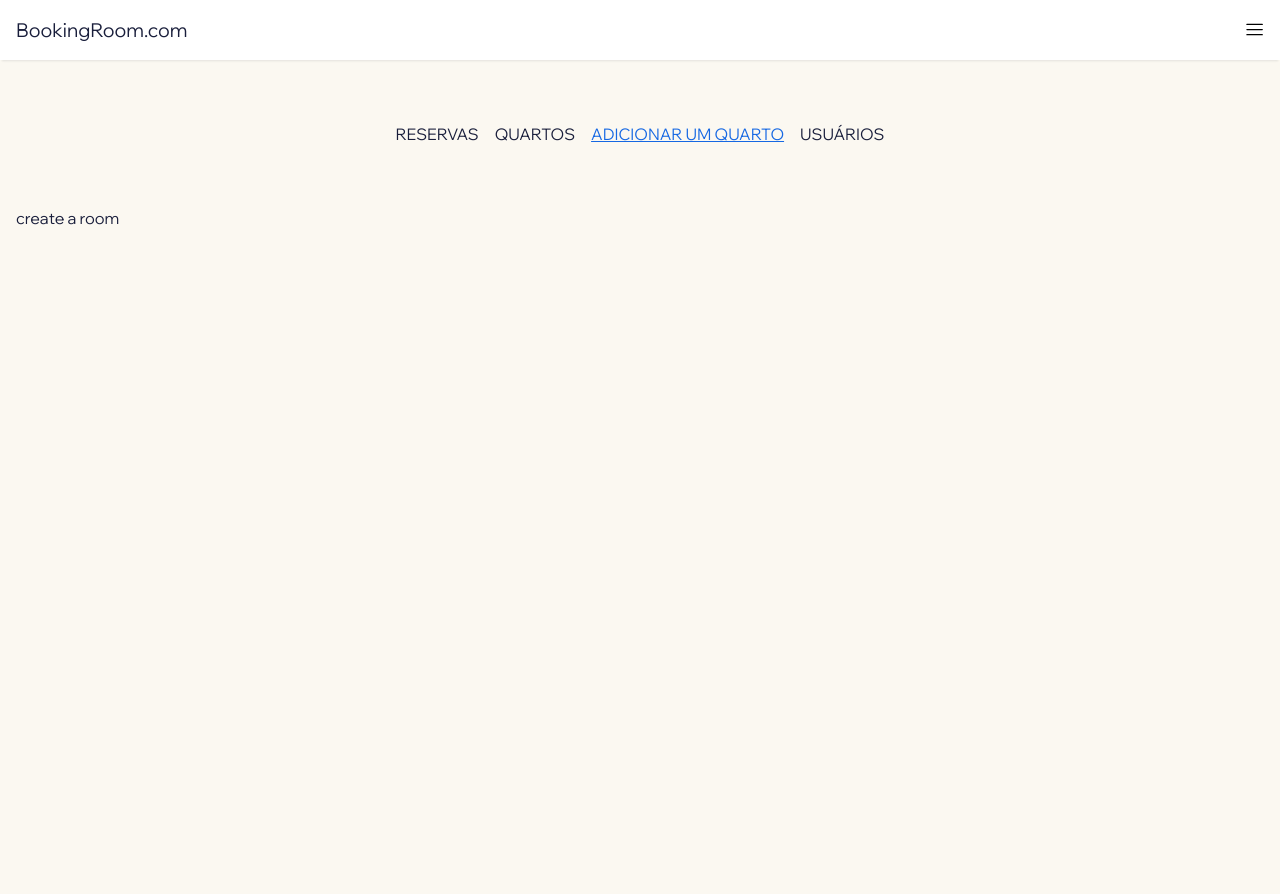
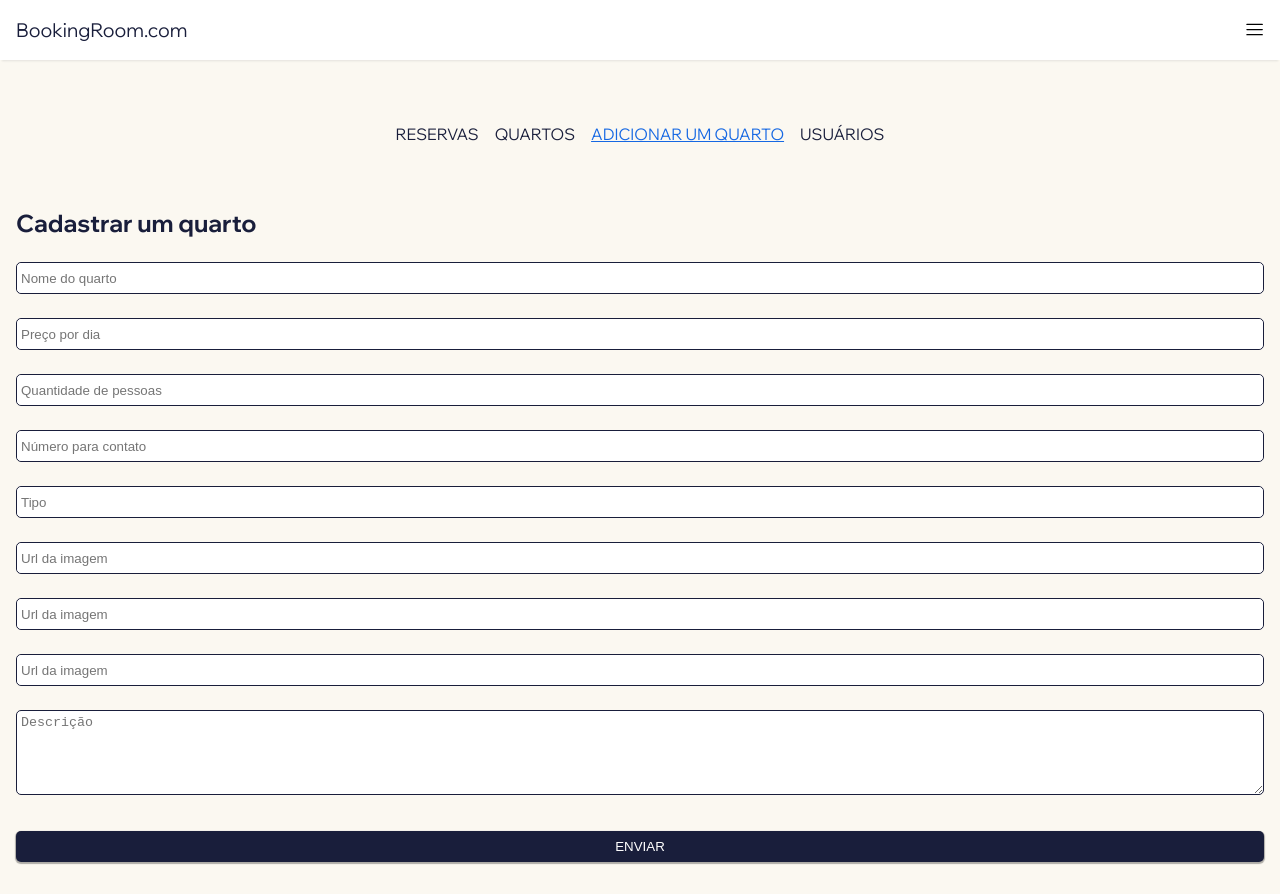
Before and after one commit to jessicasantosb/booking-room, a React (Vite) app: page /admin/createroom in a window 1280 px wide. Before the commit the page ends 800 px from the top, so only its background shows below. Built offline with nearby package versions, Linux system fonts and the light colour scheme.

Commit message:
feat: handle create a new room

```diff
--- a/src/contexts/AdminContext.jsx
+++ b/src/contexts/AdminContext.jsx
@@ -46,12 +46,24 @@ export function AdminProvider({ children }) {
     }
   };
 
+  const createRoom = async (newroom) => {
+    try {
+      setLoading(true);
+      await axios.post('/api/admin/createroom', newroom);
+      setLoading(false);
+    } catch (error) {
+      setError(true);
+      setLoading(false);
+    }
+  };
+
   return (
     <AdminContext.Provider
       value={{
         getAllBookings,
         getAllRooms,
         getAllUsers,
+        createRoom,
         allBookings,
         allRooms,
         allUsers,
--- a/src/pages/Admin/CreateRoom/index.jsx
+++ b/src/pages/Admin/CreateRoom/index.jsx
@@ -1,5 +1,121 @@
+import { useContext, useState } from 'react';
+import { useNavigate } from 'react-router-dom';
+import { AdminContext } from '../../../contexts/AdminContext';
+import Input from '../../../components/Input';
+import Loading from '../../../components/interfaces/Loading'
+import Error from '../../../components/interfaces/Error'
 import './index.scss';
 
 export default function CreateRoom() {
-  return <section>create a room</section>;
+  const [name, setName] = useState('');
+  const [rentPerDay, setRentPerDay] = useState('');
+  const [maxCount, setMaxCount] = useState('');
+  const [phoneNumber, setPhoneNumber] = useState('');
+  const [type, setType] = useState('');
+  const [imageurl1, setImageurl1] = useState('');
+  const [imageurl2, setImageurl2] = useState('');
+  const [imageurl3, setImageurl3] = useState('');
+  const [description, setDescription] = useState('');
+
+  const { createRoom, loading, error } = useContext(AdminContext);
+  const navigate = useNavigate();
+
+  const handleCreateRoom = (e) => {
+    e.preventDefault();
+
+    const newroom = {
+      name,
+      rentPerDay,
+      maxCount,
+      phoneNumber,
+      type,
+      imageurl1,
+      imageurl2,
+      imageurl3,
+      description,
+    };
+
+    createRoom(newroom);
+    navigate('/admin/rooms')
+  };
+
+  if (loading) return <Loading />
+
+  return (
+    <section className='createRoom'>
+      <h1>Cadastrar um quarto</h1>
+      {error && (
+        <Error error='Algo deu errado. Por favor, tente novamente mais tarde.' />
+      )}
+      <form onSubmit={handleCreateRoom} className='createRoom__form'>
+        <Input
+          placeholder='Nome do quarto'
+          type='text'
+          name={name}
+          value={name}
+          onChange={(e) => setName(e.target.value)}
+        />
+        <Input
+          placeholder='Preço por dia'
+          type='number'
+          name={rentPerDay}
+          value={rentPerDay}
+          onChange={(e) => setRentPerDay(e.target.value)}
+        />
+        <Input
+          placeholder='Quantidade de pessoas'
+          type='number'
+          name={maxCount}
+          value={maxCount}
+          onChange={(e) => setMaxCount(e.target.value)}
+        />
+        <Input
+          placeholder='Número para contato'
+          type='number'
+          name={phoneNumber}
+          value={phoneNumber}
+          onChange={(e) => setPhoneNumber(e.target.value)}
+        />
+        <Input
+          placeholder='Tipo'
+          type='text'
+          name={type}
+          value={type}
+          onChange={(e) => setType(e.target.value)}
+        />
+        <Input
+          placeholder='Url da imagem'
+          type='text'
+          name={imageurl1}
+          value={imageurl1}
+          onChange={(e) => setImageurl1(e.target.value)}
+        />
+        <Input
+          placeholder='Url da imagem'
+          type='text'
+          name={imageurl2}
+          value={imageurl2}
+          onChange={(e) => setImageurl2(e.target.value)}
+        />
+        <Input
+          placeholder='Url da imagem'
+          type='text'
+          name={imageurl3}
+          value={imageurl3}
+          onChange={(e) => setImageurl3(e.target.value)}
+        />
+        <textarea
+          className='createRoom__form--description'
+          placeholder='Descrição'
+          name={description}
+          value={description}
+          onChange={(e) => setDescription(e.target.value)}
+          rows='5'
+        ></textarea>
+        <button type='submit' className='button'>
+          Enviar
+        </button>
+      </form>
+    </section>
+  );
 }
--- a/src/pages/Admin/CreateRoom/index.scss
+++ b/src/pages/Admin/CreateRoom/index.scss
@@ -0,0 +1,18 @@
+@use '../../../styles/colors.scss'as colors;
+
+.createRoom {
+  &__form {
+    &--description {
+      width: 100%;
+      margin-top: 1.5rem;
+      padding: 0.25rem;
+      outline: 0;
+      border-radius: 5px;
+      border: 1px solid colors.$color-text;
+
+      &:focus {
+        border-color: colors.$color-primary;
+      }
+    }
+  }
+}
```
